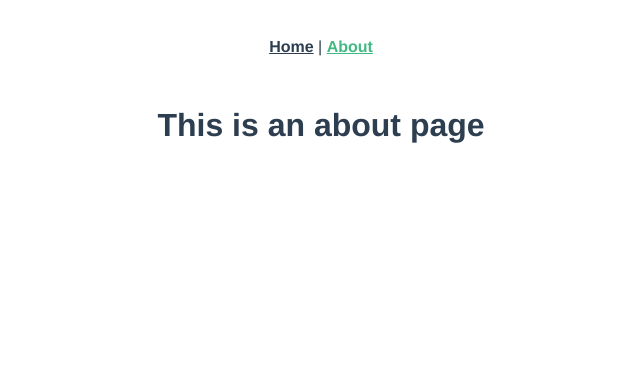
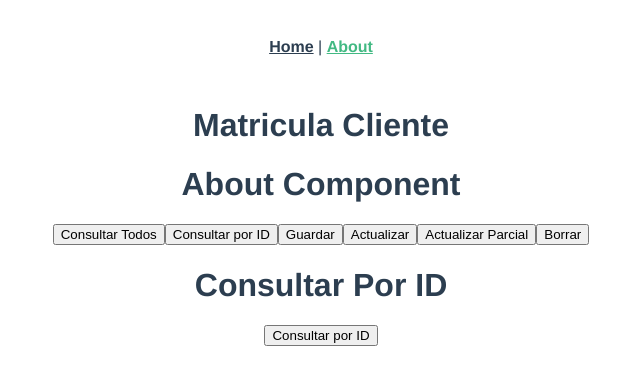
Before and after one commit to Mateojami10/pw_u4_p9_mj, a Vue app: page /about in a window 1280 px wide. Shown: the top 384 px of the page, without its empty margins (319-959 px from the left). Built offline with nearby package versions, Linux system fonts and the light colour scheme.

Commit message:
Taller 33: Integración FrontEnd (Vue.JS) y BackEnd (Quarkus)

```diff
--- a/package.json
+++ b/package.json
@@ -8,6 +8,7 @@
     "test:unit": "vue-cli-service test:unit"
   },
   "dependencies": {
+    "axios": "^1.13.4",
     "core-js": "^3.8.3",
     "vue": "^3.2.13",
     "vue-router": "^4.0.3"
--- /dev/null
+++ b/src/clients/MatriculaClient.js
@@ -0,0 +1,62 @@
+import axios from "axios";
+
+const consultarTodos = async() => {
+    const data = axios.get('/matricula/api/v1.0/estudiantes').then(r => r.data);
+    return data;
+}
+
+const consultarPorId = async(id) => {
+    const data = axios.get(`/matricula/api/v1.0/estudiantes/${id}`).then(r => r.data);
+    return data;
+}
+
+const guardar = async(body) => {
+
+    /*const objeto= {
+        nombre: "Mateo",
+        apellido: "Jami
+    "}*/
+    const data = axios.post('/matricula/api/v1.0/estudiantes', body).then(r => r.data);
+    console.log(data);
+    return data;
+}
+
+const actualizar = async(id, body) => {
+    const data = axios.put(`/matricula/api/v1.0/estudiantes/${id}`, body).then(r => r.data);
+    console.log(data);
+    return data;
+}
+
+const actualizarParcial = async(id, body) => {
+    const data = axios.patch(`/matricula/api/v1.0/estudiantes/${id}`, body).then(r => r.data);
+    console.log(data);
+    return data;
+}
+
+const borrar = async(id) => {
+    axios.delete(`/matricula/api/v1.0/estudiantes/${id}`).then(r => r.data);
+}
+
+export const consultarTodosFachada = async() => {
+    return await consultarTodos();
+}
+
+export const consultarPorIdFachada = async(id) => {
+    return await consultarPorId(id);
+}
+
+export const guardarFachada = async(body) => {
+    return await guardar(body);
+}
+
+export const actualizarFachada = async(id, body) => {
+    return await actualizar(id, body);
+}
+
+export const actualizarParcialFachada = async(id, body) => {
+    return await actualizarParcial(id, body);
+}
+
+export const borrarFachada = async(id) => {
+    await borrar(id);
+}
--- /dev/null
+++ b/src/components/AboutComponent.vue
@@ -0,0 +1,29 @@
+<template>
+    <div class="about-component">
+        <h1>About Component</h1>
+        <button @click="consultar">Consultar Todos</button>
+        <button>Consultar por ID</button>
+        <button>Guardar</button>
+        <button>Actualizar</button>
+        <button>Actualizar Parcial</button>
+        <button>Borrar</button>
+    </div>
+
+</template>
+
+<script>
+import { consultarTodosFachada } from '@/clients/MatriculaClient.js';
+export default {
+    name: 'AboutComponent',
+    methods: {
+        async consultar() {
+            const estudiantes = await consultarTodosFachada();
+            console.log(estudiantes);
+        }
+    }
+}
+</script>
+
+<style>
+
+</style>
--- /dev/null
+++ b/src/components/ConsultarPorIdComponent.vue
@@ -0,0 +1,24 @@
+<template>
+    <div class="consultarPorId-component">
+        <h1>Consultar Por ID</h1>
+        <button>Consultar por ID</button>
+    </div>
+
+</template>
+
+<script>
+import { consultarTodosFachada } from '@/clients/MatriculaClient.js';
+export default {
+    name: 'AboutComponent',
+    methods: {
+        async consultar() {
+            const estudiantes = await consultarTodosFachada();
+            console.log(estudiantes);
+        }
+    }
+}
+</script>
+
+<style>
+
+</style>
--- a/src/views/AboutView.vue
+++ b/src/views/AboutView.vue
@@ -1,5 +1,23 @@
 <template>
-  <div class="about">
-    <h1>This is an about page</h1>
-  </div>
+    <div>
+        <h1>Matricula Cliente</h1>
+        <AboutComponent />
+        <ConsultarPorIdComponent />
+    </div>
 </template>
+
+<script>
+import AboutComponent from '@/components/AboutComponent.vue';
+import ConsultarPorIdComponent from '@/components/ConsultarPorIdComponent.vue';
+
+export default {
+    components: {
+        AboutComponent,
+        ConsultarPorIdComponent
+    }
+}
+</script>
+
+<style>
+
+</style>
--- a/vue.config.js
+++ b/vue.config.js
@@ -1,4 +1,13 @@
 const { defineConfig } = require('@vue/cli-service')
 module.exports = defineConfig({
-  transpileDependencies: true
+  transpileDependencies: true,
+  devServer: {
+    proxy: {
+      '/matricula': {
+        target: 'http://localhost:8081',
+        changeOrigin: true,
+        secure: false,
+      },
+    }
+  }
 })
```
Also changed, not shown: 1 other file (tests, documents, lock files or other folders).
